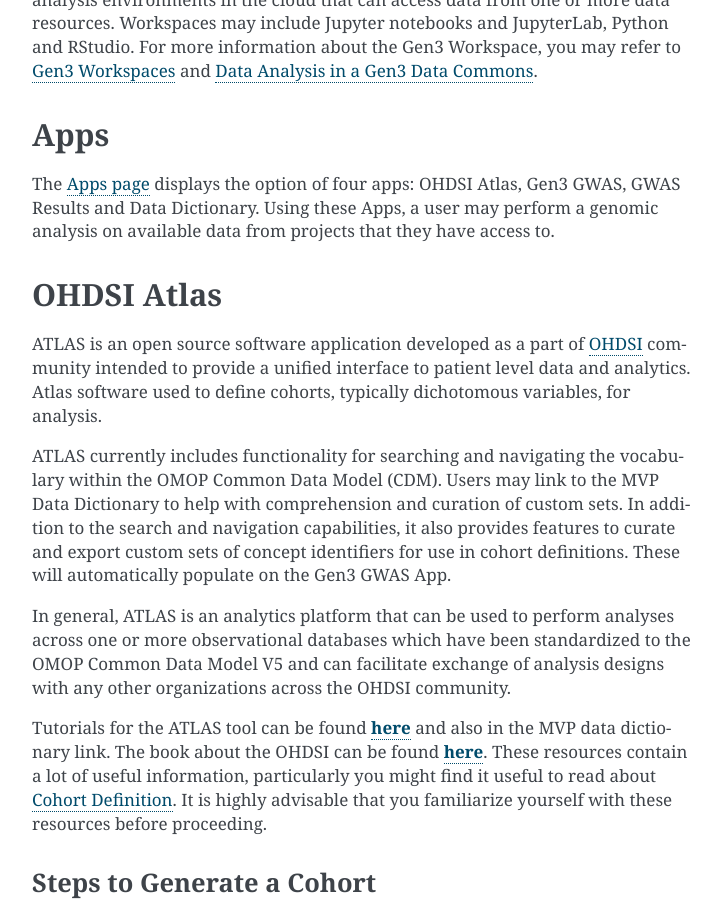
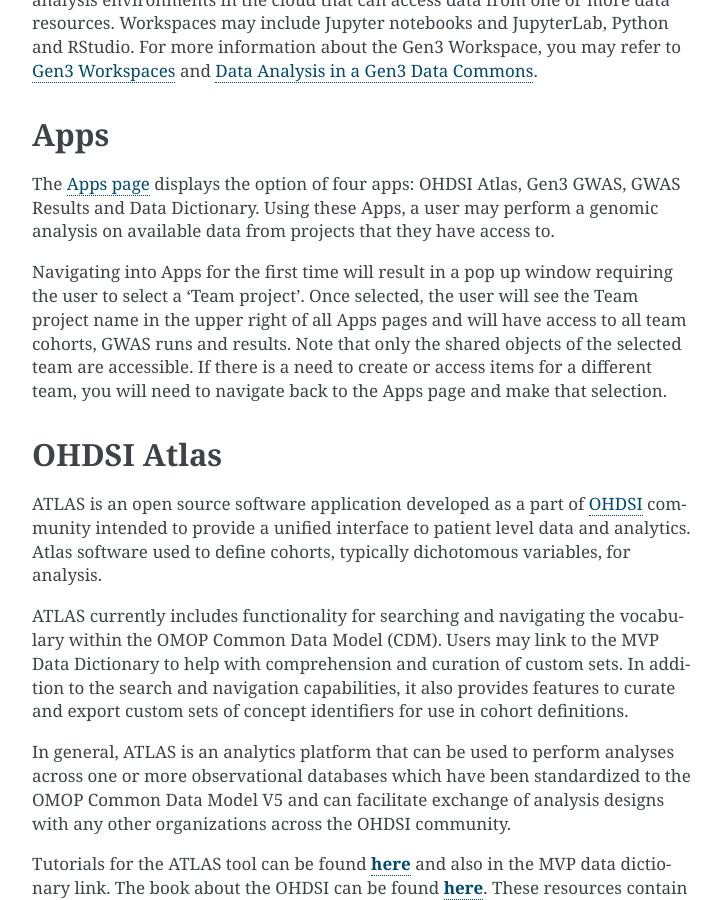
Before and after one commit to uc-cdis/va-doc, a Sphinx documentation site: the page built from docs/source/index.md, in a window 1280 px wide and 900 px high, scrolled down 1889 px. Shown: the whole window, without its empty margins (388-1109 px from the left). Built offline with Sphinx 7.4.7, drawn with Linux system fonts in a browser that asks for light colours; some of the changed text lies outside the part shown.

Commit message:
Teams Additions

```diff
--- a/docs/source/index.md
+++ b/docs/source/index.md
@@ -48,11 +48,13 @@
 ## **Apps**
 The [Apps page](https://va.data-commons.org/analysis) displays the option of four apps: OHDSI Atlas, Gen3 GWAS, GWAS Results and Data Dictionary. Using these Apps, a user may perform a genomic analysis on available data from projects that they have access to.
 
+Navigating into Apps for the first time will result in a pop up window requiring the user to select a  'Team project'.  Once selected, the user will see the Team project name in the upper right of all Apps pages and will have access to all team cohorts, GWAS runs and results.  Note that only the shared objects of the selected team are accessible.  If there is a need to create or access items for a different team, you will need to navigate back to the Apps page and make that selection.
+
 ## **OHDSI Atlas**
 
 ATLAS is an open source software application developed as a part of [OHDSI](https://www.ohdsi.org/) community intended to provide a unified interface to patient level data and analytics. Atlas software used to define cohorts, typically dichotomous variables, for analysis.
 
-ATLAS currently includes functionality for searching and navigating the vocabulary within the OMOP Common Data Model (CDM). Users may link to the MVP Data Dictionary to help with comprehension and curation of custom sets. In addition to the search and navigation capabilities, it also provides features to curate and export custom sets of concept identifiers for use in cohort definitions. These will automatically populate on the Gen3 GWAS App.
+ATLAS currently includes functionality for searching and navigating the vocabulary within the OMOP Common Data Model (CDM). Users may link to the MVP Data Dictionary to help with comprehension and curation of custom sets. In addition to the search and navigation capabilities, it also provides features to curate and export custom sets of concept identifiers for use in cohort definitions.
 
 In general, ATLAS is an analytics platform that can be used to perform analyses across one or more observational databases which have been standardized to the OMOP Common Data Model V5 and can facilitate exchange of analysis designs with any other organizations across the OHDSI community.
 
@@ -144,6 +146,8 @@
 
 The “Export” tab provides a text version of how a cohort was created. Click on the “Export” tab and then on the “Copy to clipboard” to copy the cohort’s information.
 
+Once created and saved, the cohort definition will be available to the user as well as other members of the team in the Gen3 GWAS app.
+
 We expect that this documentation in addition to the OHDSI tutorials are sufficient for most analyses that users will attempt. If you have any questions, please contact us at [vadc@lists.uchicago.edu](mailto:vadc@lists.uchicago.edu).
 
 ## **Gen3 GWAS**
@@ -163,7 +167,7 @@
 
 ### **Step 1 Select Study Population**
 
-In this step, you will determine the study population. To begin, select the cohort that you would like to define your study population with. You may only see cohorts that you have access to. You may only select one cohort. The size of the cohort population is indicated on the right-hand side of the table. To browse the table, please scroll down to the bottom. To search for a cohort by name you may use the search box.
+In this step, you will determine the study population. To begin, select the cohort that you would like to define your study population with.  By default, the first cohort displayed is the "CATCH ALL" which is available to all projects.  Subsequent cohorts are those created for your specific project.  You may only see cohorts that you have access to. You may only select one cohort. The size of the cohort population is indicated on the right-hand side of the table. To browse the table, please scroll down to the bottom. To search for a cohort by name you may use the search box.
 
 Once a cohort has been chosen, it will populate the attrition table above.
 
@@ -237,9 +241,9 @@
 
 ## **GWAS Results**
 
-This app is used to view your job status and results.
+This app is used to view your team's job statuses and results.
 
-The landing page displays a table of submitted jobs including the Run ID of your analysis, the workflow name, the start time, and the finish time.  The table may be sorted by any column by clicking on the up or down arrows next to the column name.  The "Manage columns" button in the upper right corner can be used to toggle the display of any column.
+The landing page displays a table of submitted jobs including the Run ID of team analyses, the workflow name, the start time, and the finish time.  The table may be sorted by any column by clicking on the up or down arrows next to the column name.  The "Manage columns" button in the upper right corner can be used to toggle the display of any column.
 
 Three additional columns are displayed by default: job status, details, and actions. The details columns lists additional information about your submitted job.  The Input button links to your GWAS job configuration options and the execution button presents information about the execution of your GWAS job including messages from log files. The job status column provides information about the execution status of your job.  The displayed values are:
 
```
Also changed, not shown: docs/source/index.rst (+22 -9 lines).
